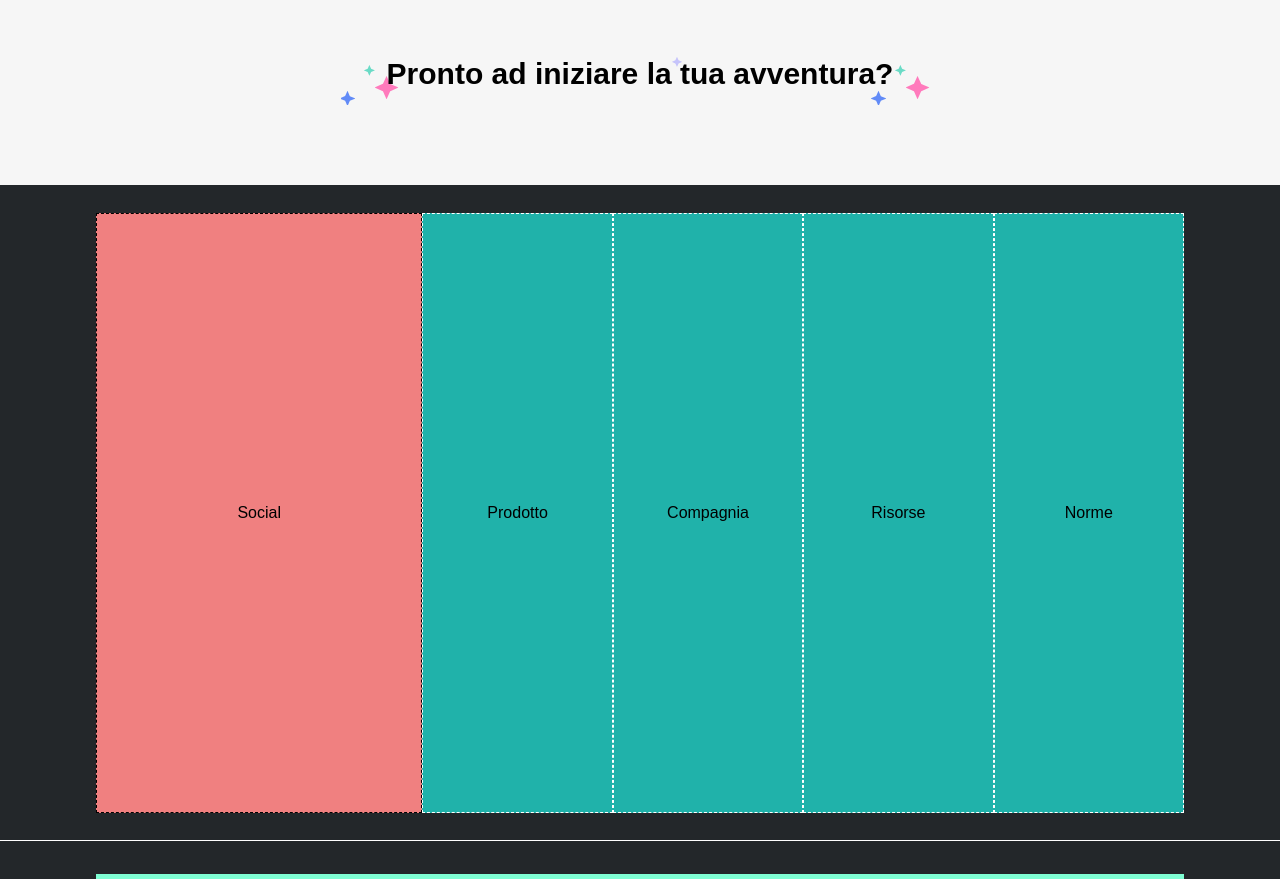
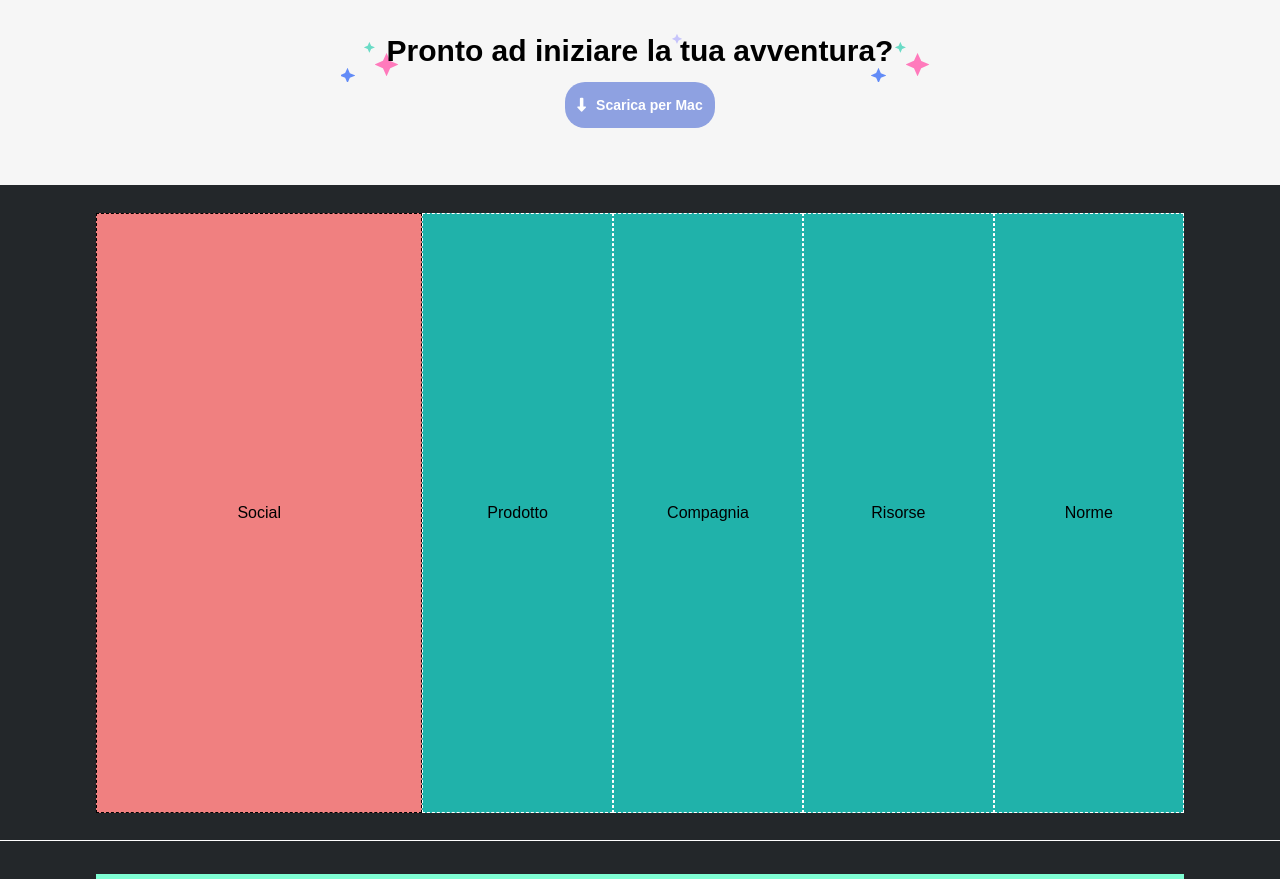
Before and after one commit to Shinrael/htmlcss-discord, a plain HTML site: page index.html in a window 1280 px wide. Shown: the part 3865-4744 px from the top of the page. Drawn offline with Linux system fonts and the light colour scheme.

Commit message:
[add] end of main

```diff
--- a/assets/css/style.css
+++ b/assets/css/style.css
@@ -185,6 +185,11 @@ h3{
   min-height: 48px;
 }
 
+.big-container .pulsante{
+  background-color: #8EA1E1;
+  color: white;
+}
+
 /*Footer*/
 
 .footer-up{
--- a/index.html
+++ b/index.html
@@ -120,6 +120,9 @@
             <div class="star">
              <h3>Pronto ad iniziare la tua avventura?</h3>
             </div>
+            <button class="pulsante download">
+              <i class="fa-solid fa-down-long"></i>Scarica per Mac
+            </button>
         </div>
       </div>
     </section>
```
